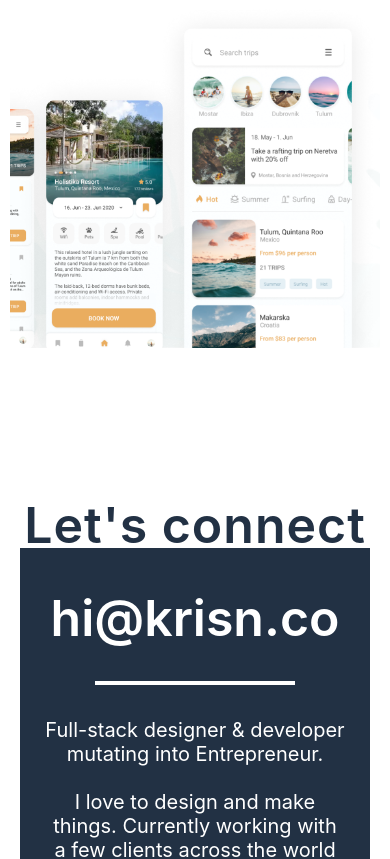
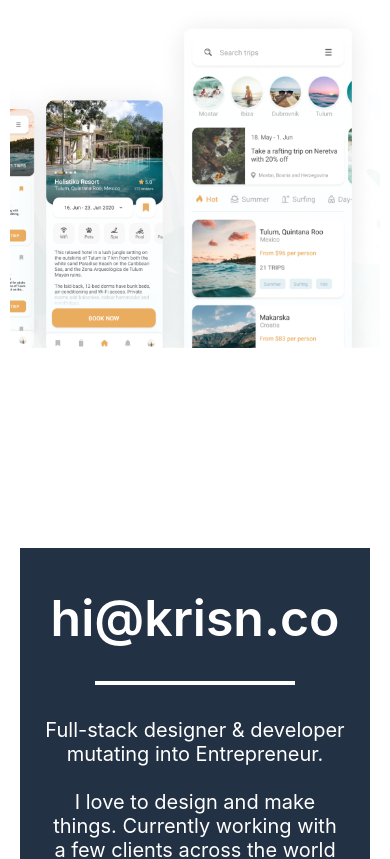
Before and after one commit to kristianx/Krisn.co, a React (Create React App) app: page / in a window 390 px wide. Shown: the part 2617-3476 px from the top of the page. Built offline with nearby package versions, Linux system fonts and the light colour scheme.

Commit message:
Fix map overflow issue

```diff
--- a/src/pages/About.js
+++ b/src/pages/About.js
@@ -5,6 +5,7 @@ import Nav from "../components/Nav";
 import Footer from "../components/Footer";
 import { pageVariants } from "../styles/Animation";
 import Portrait from "../img/portrait.png";
+import "../styles/about.css";
 
 const magicHov = {
   hover: {
--- /dev/null
+++ b/src/styles/about.css
@@ -0,0 +1,5 @@
+@media screen and (max-width: 950px) {
+  .container {
+    overflow-x: hidden;
+  }
+}
```
